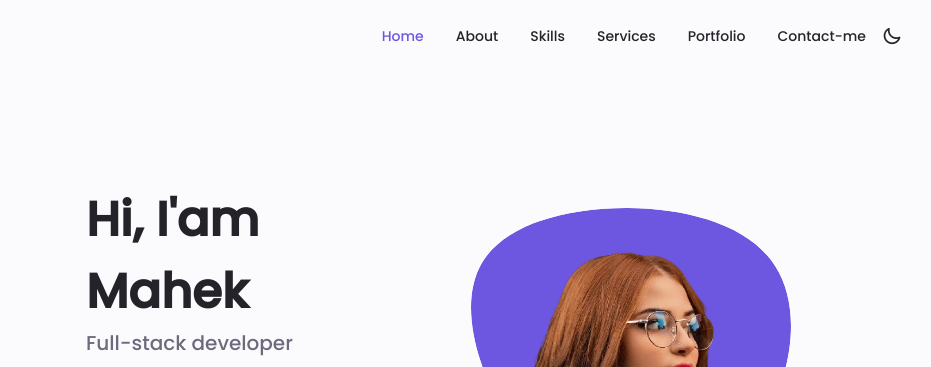
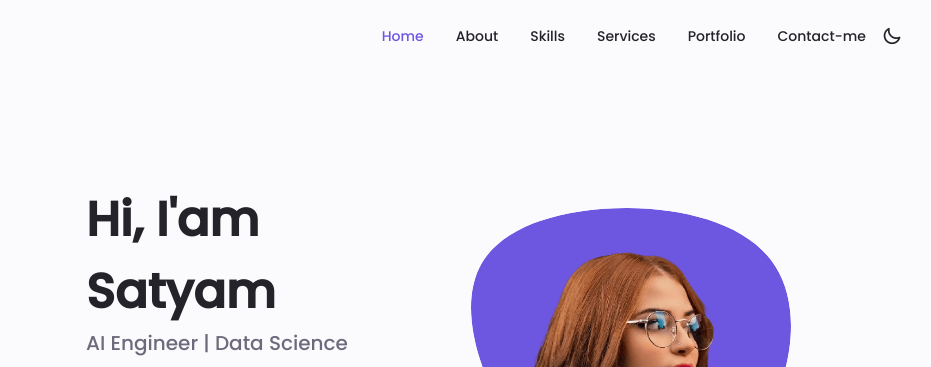
Before and after one commit to SatyamDev803/Portfolio, a plain HTML site: page index.html in a window 1280 px wide. Shown: the top 367 px of the page, 222-1153 px from the left. Drawn offline with nearby package versions, Linux system fonts and the light colour scheme.

Commit message:
Update index.html

```diff
--- a/index.html
+++ b/index.html
@@ -110,8 +110,8 @@
                         </svg>
                     </div>
                     <div class="home__data">
-                        <h1 class="home__title">Hi, I'am Mahek</h1>
-                        <h3 class="home__subtitle">Full-stack developer</h3>
+                        <h1 class="home__title">Hi, I'am Satyam</h1>
+                        <h3 class="home__subtitle">AI Engineer | Data Science</h3>
                         <p class="home__description">High level experience in web design and development knowledge,
                             producing quality work.</p>
                         <a href="#contact" class="button button--flex">
```
